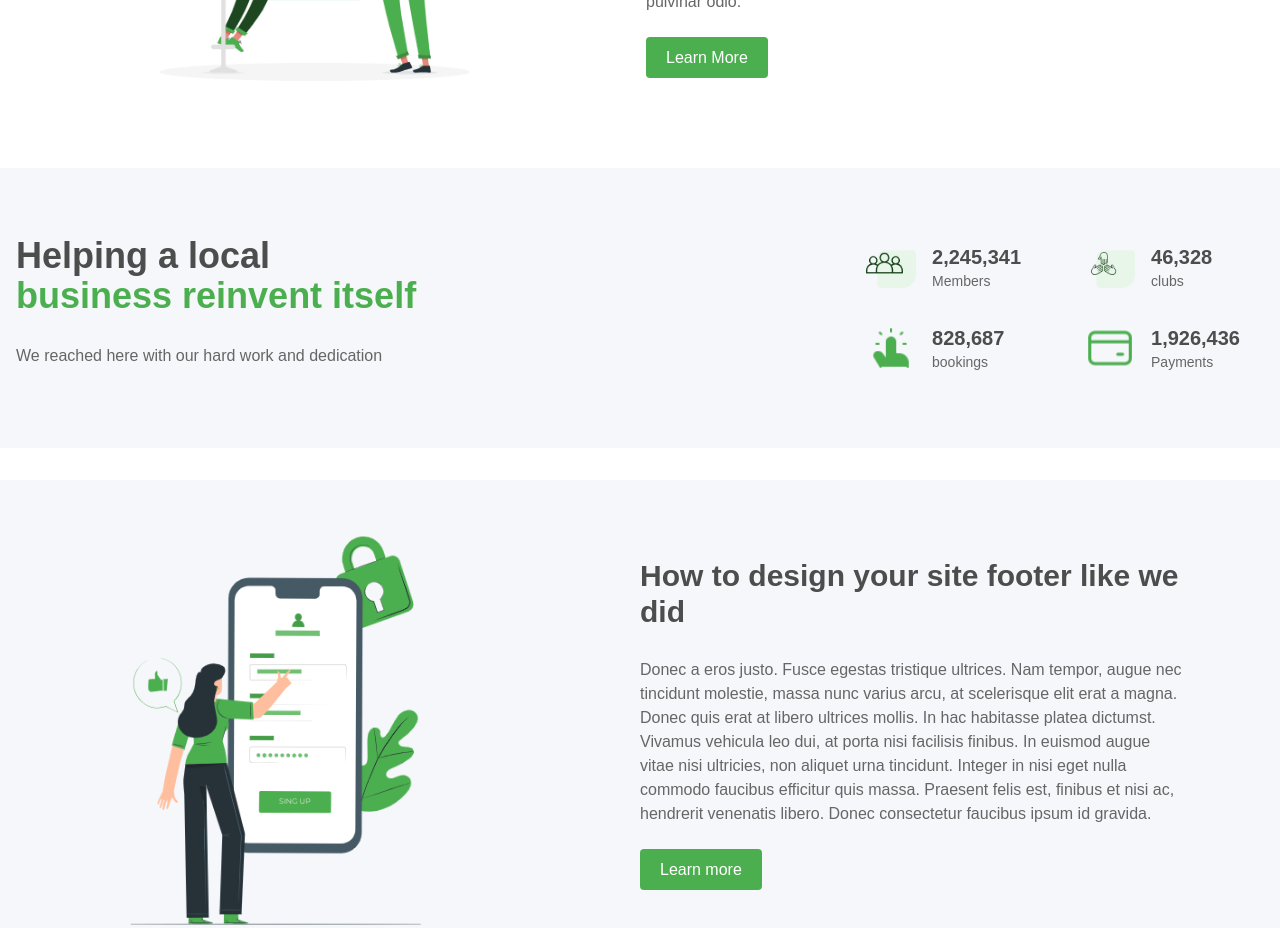
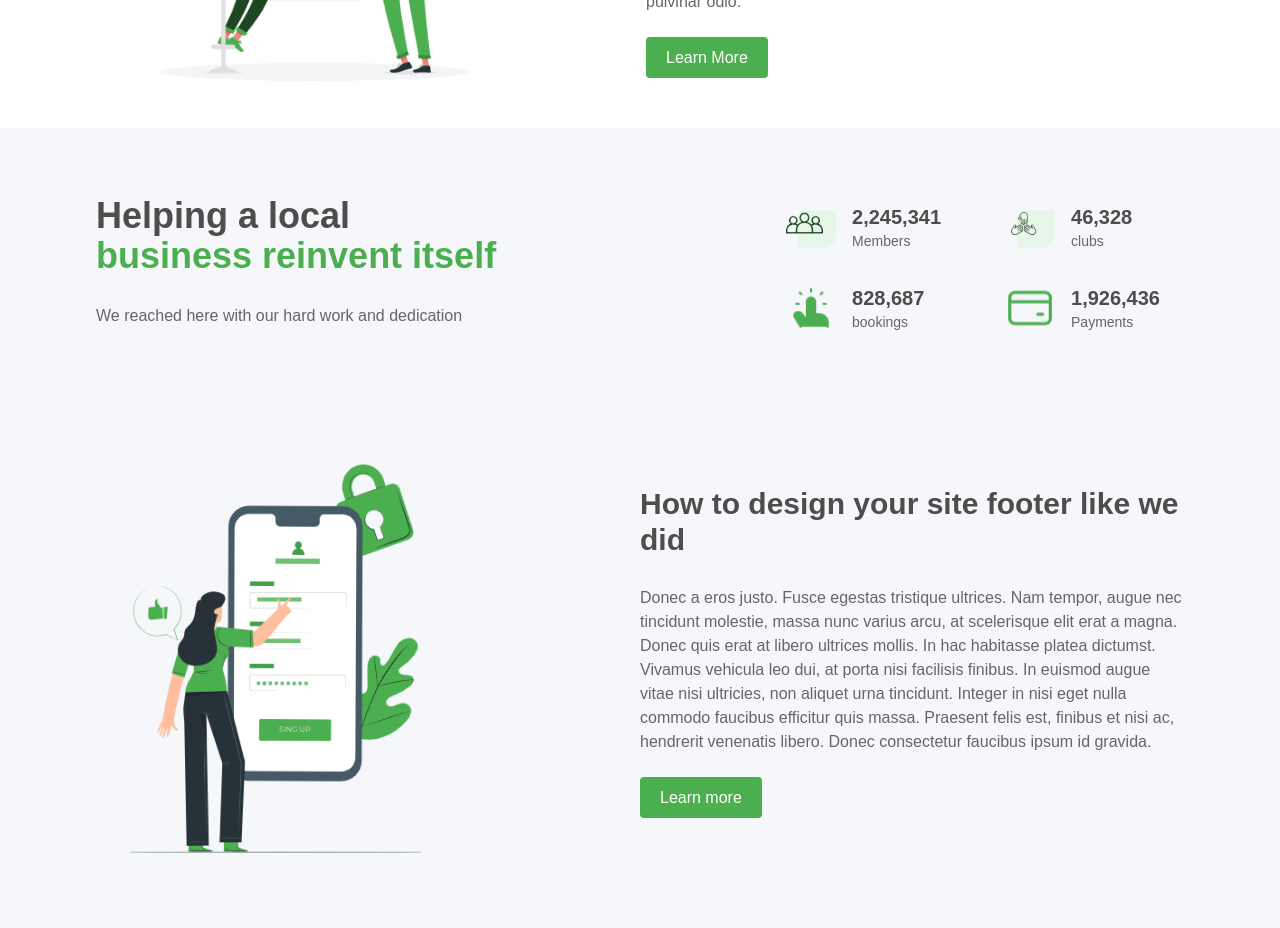
Before and after one commit to sam-0905/Nexcent, a Next.js app in the folder nexora/: page / in a window 1280 px wide. Shown: the part 1600-2528 px from the top of the page. Built offline with nearby package versions, Linux system fonts and the light colour scheme.

Commit message:
styles - Added a some space both sides and handle  based on screen sizes

```diff
--- a/nexora/Components/section/support.tsx
+++ b/nexora/Components/section/support.tsx
@@ -4,7 +4,8 @@
 const Support = () => {
   return (
     <>
-    <div className="flex flex-col items-center md:flex-row gap-3 mt-10 mb-8 py-10 justify-around bg-[#f5f7fa]">
+    <div className="flex flex-col items-center gap-3 bg-[#f5f7fa] px-6 py-10 md:flex-row md:justify-between lg:px-20">
+
 
         <div className="flex-1 px-2 m-2 ">
         <h2 className="text-4xl font-bold text-[#4D4D4D] mb-7 mt-5">{supportData.status.title}
```
